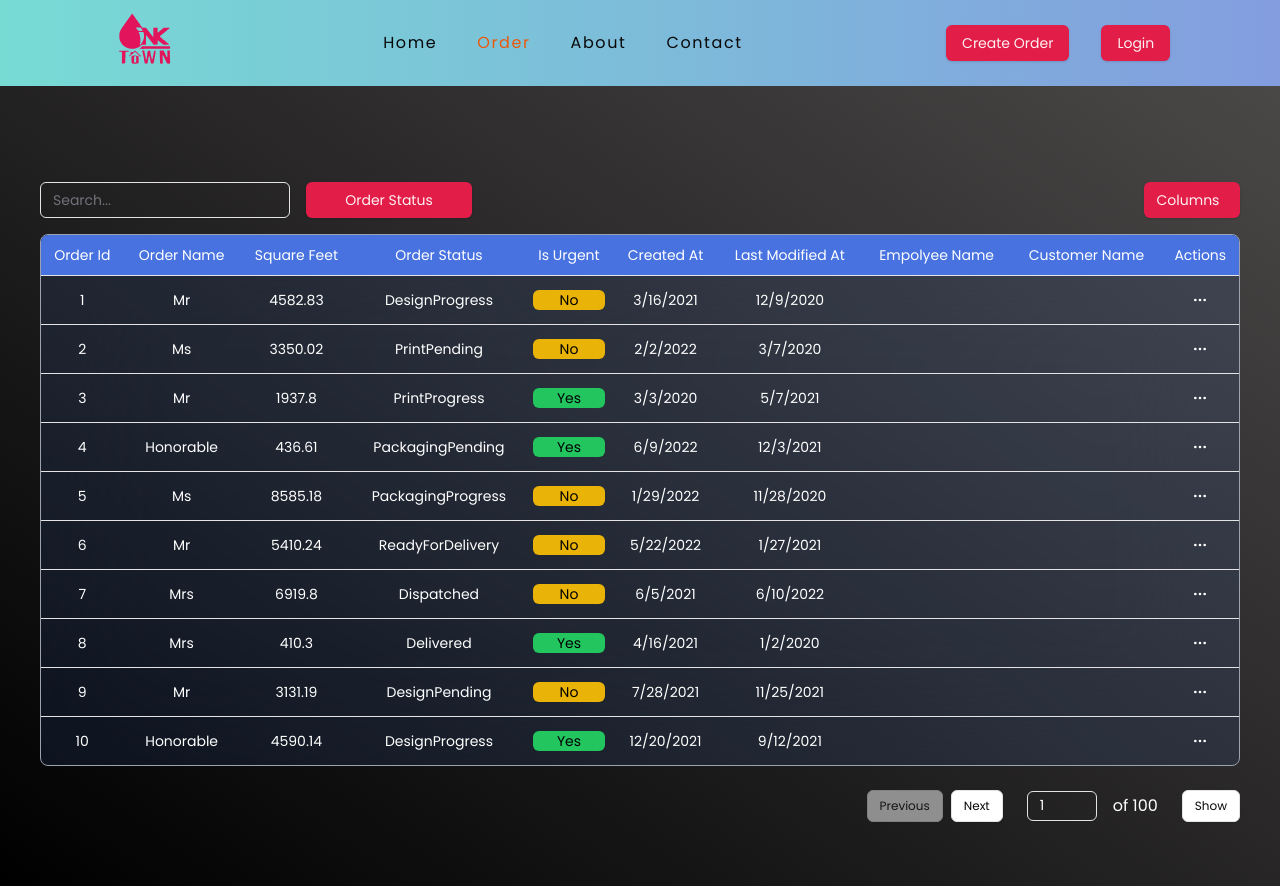
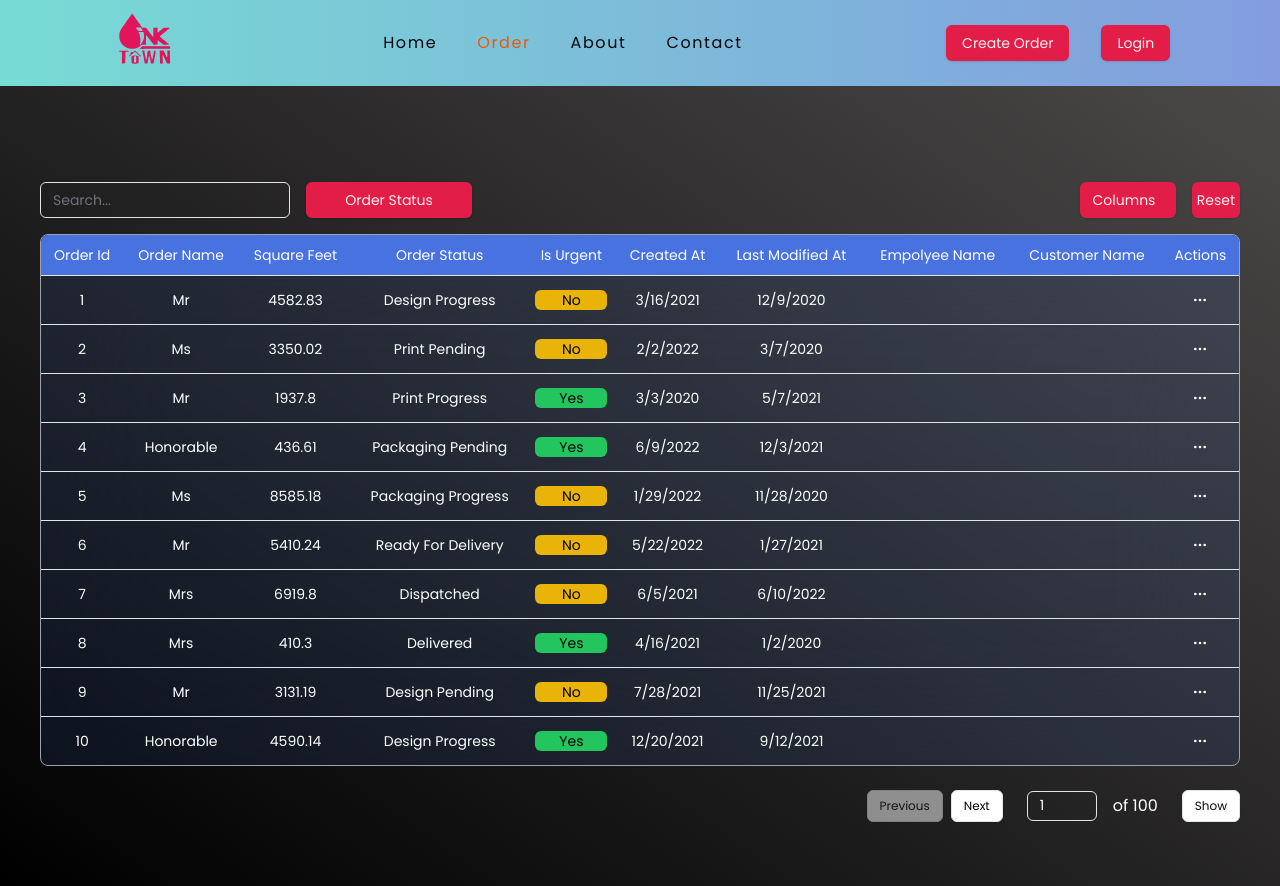
Before and after one commit to rak626/PressioUI, a Next.js app in the folder pressio/: page /order in a window 1280 px wide. Built offline with nearby package versions, Linux system fonts and the light colour scheme.

Commit message:
done changes for data table , Adding reset capability

```diff
--- a/pressio/src/components/data-table.tsx
+++ b/pressio/src/components/data-table.tsx
@@ -73,6 +73,10 @@ export function DataTable<TData, TValue>({
       globalFilter,
       columnVisibility,
     },
+    initialState: {
+      pagination: { pageIndex: 0, pageSize: 10 },
+      columnVisibility,
+    },
     getCoreRowModel: getCoreRowModel(),
     getPaginationRowModel: getPaginationRowModel(),
     getSortedRowModel: getSortedRowModel(),
@@ -92,7 +96,6 @@ export function DataTable<TData, TValue>({
   function getSortIndicator(
     isSorted: boolean | string | null
   ): JSX.Element | null {
-    console.log('sorted value :', isSorted)
     switch (isSorted) {
       case 'asc':
         return (
@@ -120,7 +123,7 @@ export function DataTable<TData, TValue>({
             value={globalFilter}
             onChange={(e) => setGlobalFilter(e.target.value)}
             className="text-white w-3/5"
-            placeholder='Search...'
+            placeholder="Search..."
           />
           {/* order status filter */}
           <DropdownMenu>
@@ -154,10 +157,12 @@ export function DataTable<TData, TValue>({
           </DropdownMenu>
         </div>
         {/* column select button */}
-        <div className='flex lg:flex-row lg:justify-end lg:w-1/5'>
+        <div className="flex lg:flex-row lg:justify-end lg:w-1/5 gap-4">
           <DropdownMenu>
             <DropdownMenuTrigger asChild>
-              <Button className="w-2/5">Columns <ChevronDown size={20} className='ml-2'/></Button>
+              <Button className="w-2/5">
+                Columns <ChevronDown size={20} className="ml-2" />
+              </Button>
             </DropdownMenuTrigger>
             <DropdownMenuContent className="w-56">
               <DropdownMenuCheckboxItem
@@ -182,6 +187,18 @@ export function DataTable<TData, TValue>({
                 })}
             </DropdownMenuContent>
           </DropdownMenu>
+          <Button
+            className="w-1/5"
+            onClick={() => {
+              table.resetPagination()
+              table.resetGlobalFilter()
+              table.resetSorting()
+              table.resetColumnFilters()
+              table.resetColumnVisibility()
+            }}
+          >
+            Reset
+          </Button>
         </div>
       </div>
       {/* Table preview */}
--- a/pressio/src/utils/orderStatus.ts
+++ b/pressio/src/utils/orderStatus.ts
@@ -1,28 +1,28 @@
 import { Order } from '@/lib/types/order-types'
 
-// export const OrderStatus: { [key: number]: string } = Object.freeze({
-//   0: 'Design Pending',
-//   1: 'Design Progress',
-//   2: 'Print Pending',
-//   3: 'Print Progress',
-//   4: 'Packaging Pending',
-//   5: 'Packaging Progress',
-//   6: 'Ready For Delivery',
-//   7: 'Dispatched',
-//   8: 'Delivered',
-// })
+export const OrderStatus: { [key: number]: string } = Object.freeze({
+  0: 'Design Pending',
+  1: 'Design Progress',
+  2: 'Print Pending',
+  3: 'Print Progress',
+  4: 'Packaging Pending',
+  5: 'Packaging Progress',
+  6: 'Ready For Delivery',
+  7: 'Dispatched',
+  8: 'Delivered',
+})
 
-export enum OrderStatus{
-  DesignPending = 0,
-  DesignProgress = 1,
-  PrintPending = 2,
-  PrintProgress = 3,
-  PackagingPending = 4,
-  PackagingProgress = 5,
-  ReadyForDelivery = 6,
-  Dispatched = 7,
-  Delivered = 8
-}
+// export enum OrderStatus{
+//   DesignPending = 0,
+//   DesignProgress = 1,
+//   PrintPending = 2,
+//   PrintProgress = 3,
+//   PackagingPending = 4,
+//   PackagingProgress = 5,
+//   ReadyForDelivery = 6,
+//   Dispatched = 7,
+//   Delivered = 8
+// }
 
 export const orderHeaders: { [key in keyof Order]: string } = Object.freeze({
   orderId: 'Order Id',
```
